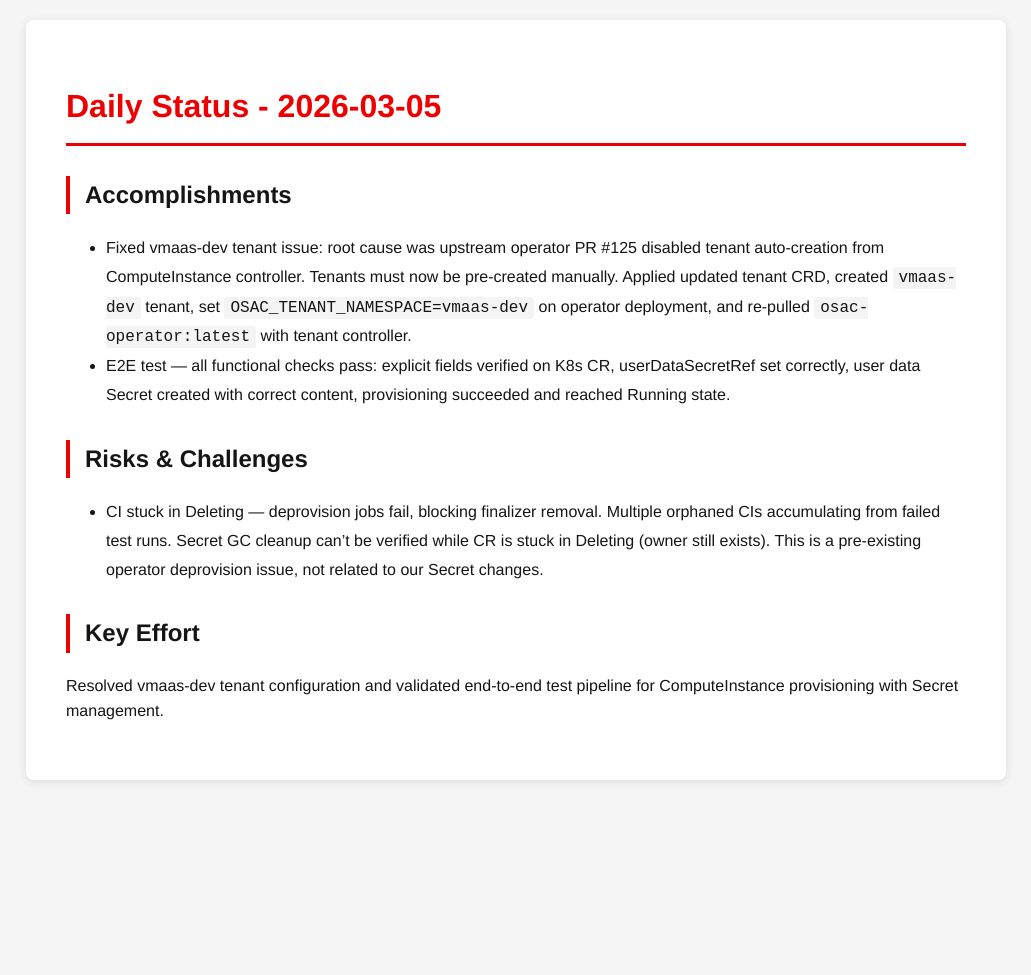
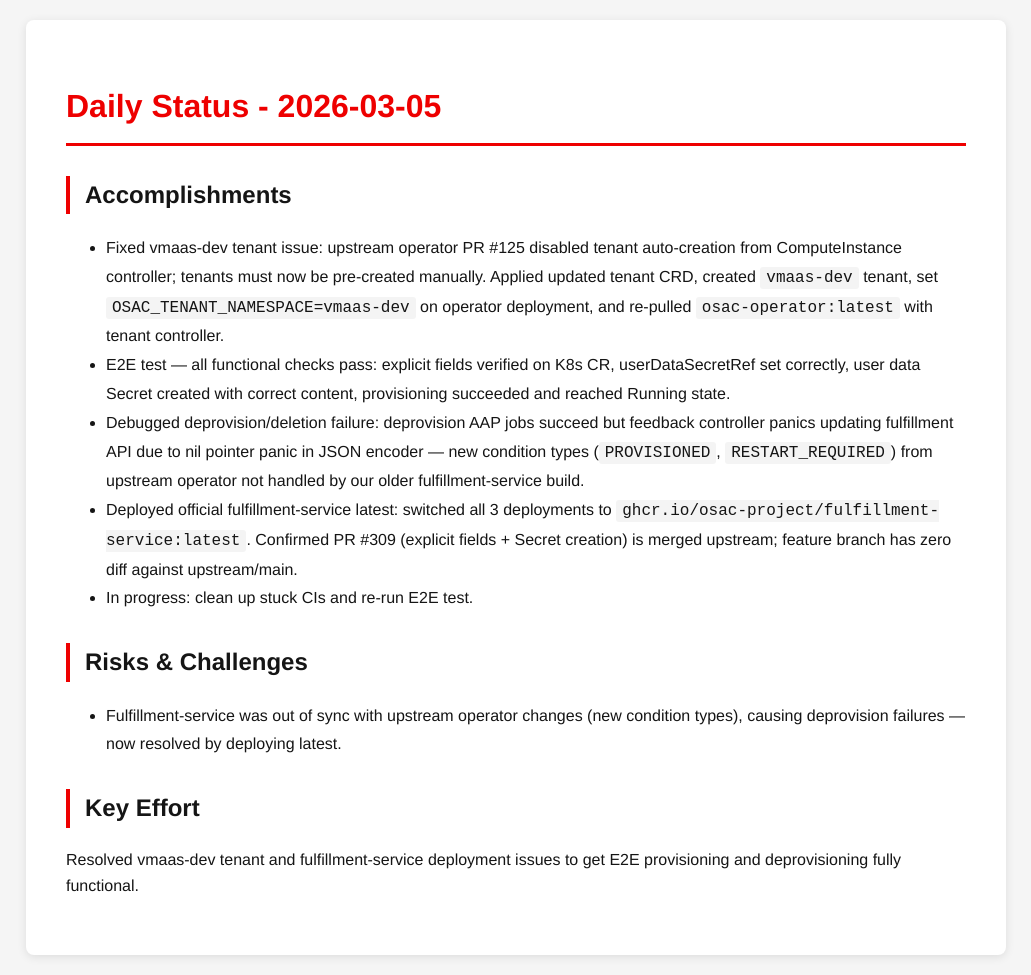
Before and after one commit to tzvatot/daily-status, a Jekyll site: the page built from 2026-03-05.md, in a window 1280 px wide. Shown: the whole page, without its empty margins (124-1155 px from the left). Built offline with Jekyll 4.4.1, drawn with Linux system fonts in a browser that asks for light colours; before the commit the page ends 900 px from its top, so only the background shows below that.

Commit message:
Daily status update - 2026-03-05

```diff
--- a/2026-03-05.md
+++ b/2026-03-05.md
@@ -7,11 +7,14 @@
 # Daily Status - 2026-03-05
 
 ## Accomplishments
-- Fixed vmaas-dev tenant issue: root cause was upstream operator PR #125 disabled tenant auto-creation from ComputeInstance controller. Tenants must now be pre-created manually. Applied updated tenant CRD, created `vmaas-dev` tenant, set `OSAC_TENANT_NAMESPACE=vmaas-dev` on operator deployment, and re-pulled `osac-operator:latest` with tenant controller.
+- Fixed vmaas-dev tenant issue: upstream operator PR #125 disabled tenant auto-creation from ComputeInstance controller; tenants must now be pre-created manually. Applied updated tenant CRD, created `vmaas-dev` tenant, set `OSAC_TENANT_NAMESPACE=vmaas-dev` on operator deployment, and re-pulled `osac-operator:latest` with tenant controller.
 - E2E test — all functional checks pass: explicit fields verified on K8s CR, userDataSecretRef set correctly, user data Secret created with correct content, provisioning succeeded and reached Running state.
+- Debugged deprovision/deletion failure: deprovision AAP jobs succeed but feedback controller panics updating fulfillment API due to nil pointer panic in JSON encoder — new condition types (`PROVISIONED`, `RESTART_REQUIRED`) from upstream operator not handled by our older fulfillment-service build.
+- Deployed official fulfillment-service latest: switched all 3 deployments to `ghcr.io/osac-project/fulfillment-service:latest`. Confirmed PR #309 (explicit fields + Secret creation) is merged upstream; feature branch has zero diff against upstream/main.
+- In progress: clean up stuck CIs and re-run E2E test.
 
 ## Risks & Challenges
-- CI stuck in Deleting — deprovision jobs fail, blocking finalizer removal. Multiple orphaned CIs accumulating from failed test runs. Secret GC cleanup can't be verified while CR is stuck in Deleting (owner still exists). This is a pre-existing operator deprovision issue, not related to our Secret changes.
+- Fulfillment-service was out of sync with upstream operator changes (new condition types), causing deprovision failures — now resolved by deploying latest.
 
 ## Key Effort
-Resolved vmaas-dev tenant configuration and validated end-to-end test pipeline for ComputeInstance provisioning with Secret management.
+Resolved vmaas-dev tenant and fulfillment-service deployment issues to get E2E provisioning and deprovisioning fully functional.
```
